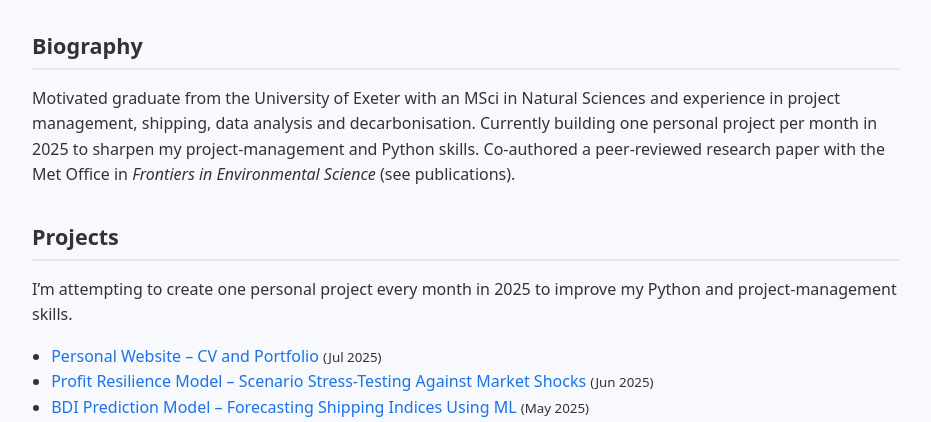
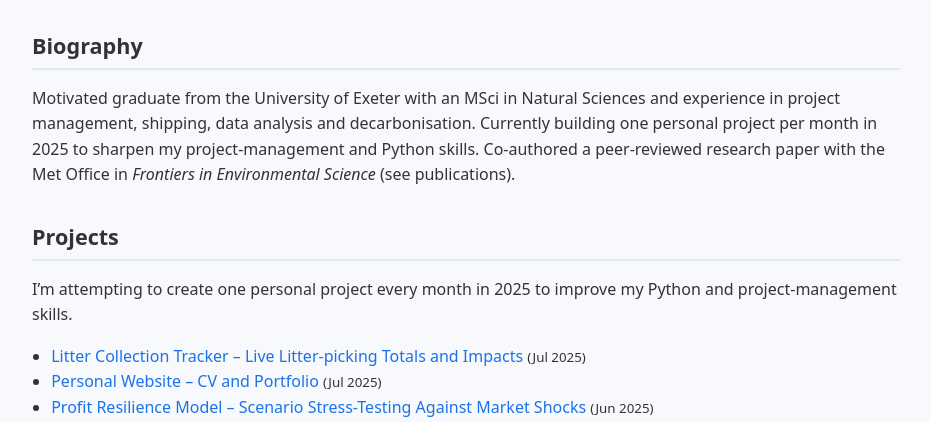
Before and after one commit to tloosley/tloosley.github.io, a plain HTML site: page index.html in a window 1280 px wide. Shown: the part 360-782 px from the top of the page, without its empty margins (174-1105 px from the left). Drawn offline with Linux system fonts and the light colour scheme.

Commit message:
Update index.html
Add LCT

```diff
--- a/index.html
+++ b/index.html
@@ -85,6 +85,11 @@
 
       <ul>
         <li>
+          <a href="https://litter-collection.web.app/" target="_blank" rel="noopener">
+            Litter Collection Tracker &ndash; Live Litter-picking Totals and Impacts
+          </a> <small>(Jul&nbsp;2025)</small>
+        </li>
+        <li>
           <a href="https://tloosley.github.io" target="_blank" rel="noopener">
             Personal Website &ndash; CV&nbsp;and&nbsp;Portfolio
           </a> <small>(Jul&nbsp;2025)</small>
```
